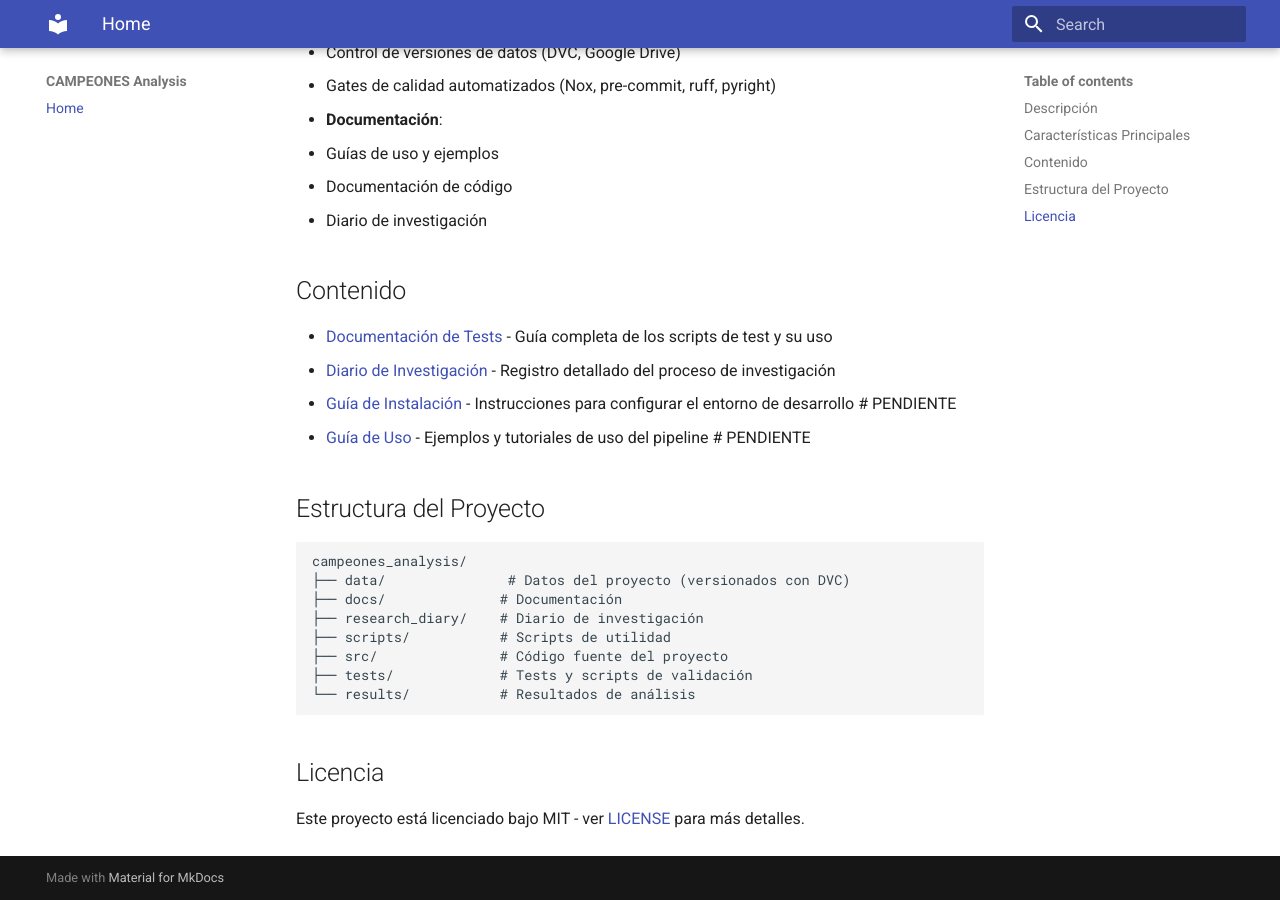
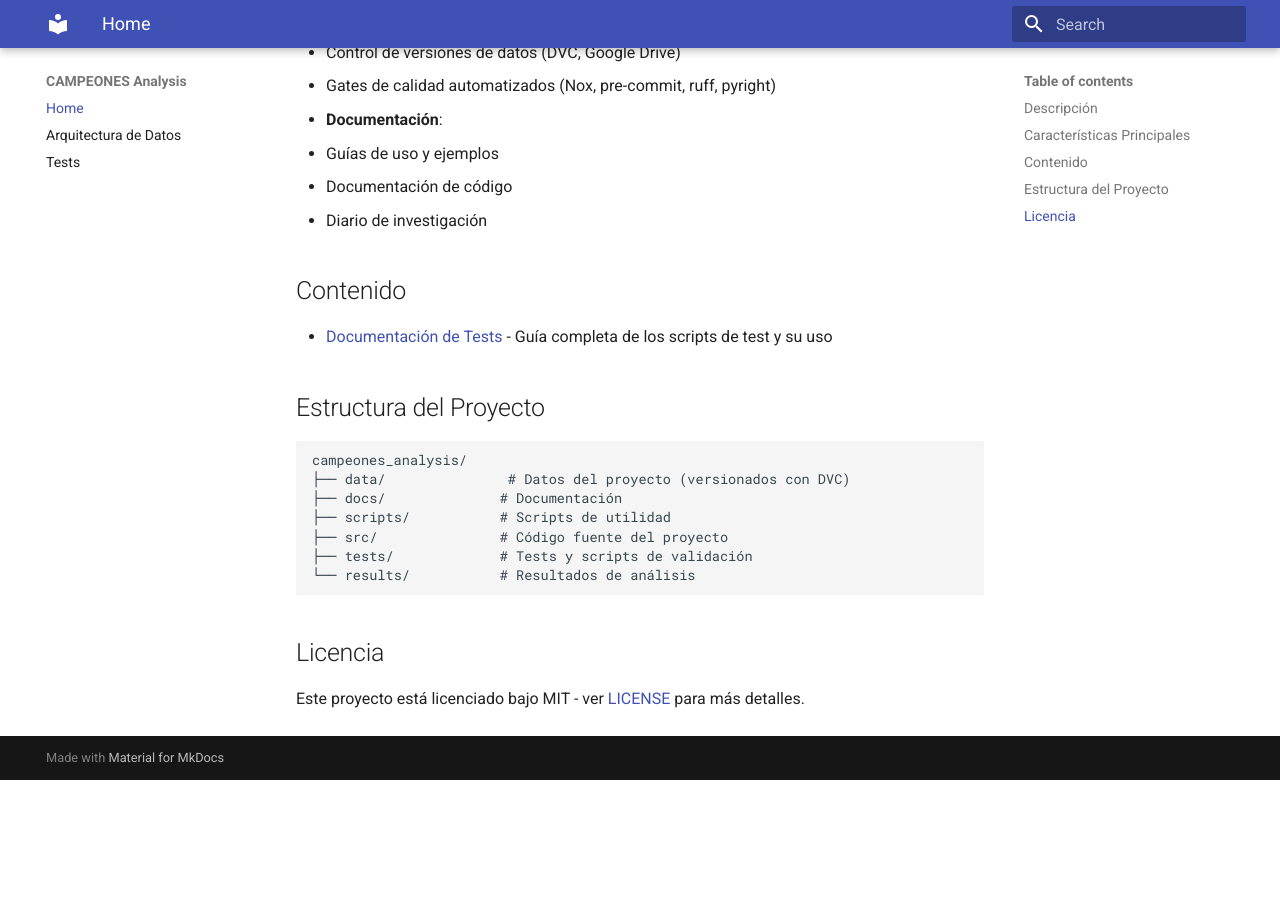
Before and after one commit to tomdamelio/campeones_analysis, an MkDocs documentation site: the page built from docs/index.md, in a window 1280 px wide and 900 px high, scrolled down 677 px. Built offline with MkDocs 1.6.1 and Material for MkDocs 9.7.7, drawn with Linux system fonts in a browser that asks for light colours; after the commit the page ends 1457 px from its top, so only the background shows below that.

Commit message:
fix(docs): remove broken links and add orphan pages to navigation

```diff
--- a/docs/index.md
+++ b/docs/index.md
@@ -26,9 +26,6 @@ Este proyecto proporciona un flujo de trabajo reproducible, modular y automatiza
 ## Contenido
 
 - [Documentación de Tests](tests.md) - Guía completa de los scripts de test y su uso
-- [Diario de Investigación](./research_diary) - Registro detallado del proceso de investigación
-- [Guía de Instalación](installation.md) - Instrucciones para configurar el entorno de desarrollo # PENDIENTE
-- [Guía de Uso](usage.md) - Ejemplos y tutoriales de uso del pipeline # PENDIENTE
 
 ## Estructura del Proyecto
 
@@ -36,7 +33,6 @@ Este proyecto proporciona un flujo de trabajo reproducible, modular y automatiza
 campeones_analysis/
 ├── data/               # Datos del proyecto (versionados con DVC)
 ├── docs/              # Documentación
-├── research_diary/    # Diario de investigación
 ├── scripts/           # Scripts de utilidad
 ├── src/               # Código fuente del proyecto
 ├── tests/             # Tests y scripts de validación
--- a/mkdocs.yml
+++ b/mkdocs.yml
@@ -4,5 +4,7 @@ theme:
 
 nav:
   - Home: index.md
+  - Arquitectura de Datos: arquitectura_datos.md
+  - Tests: tests.md
 
 docs_dir: docs
```
